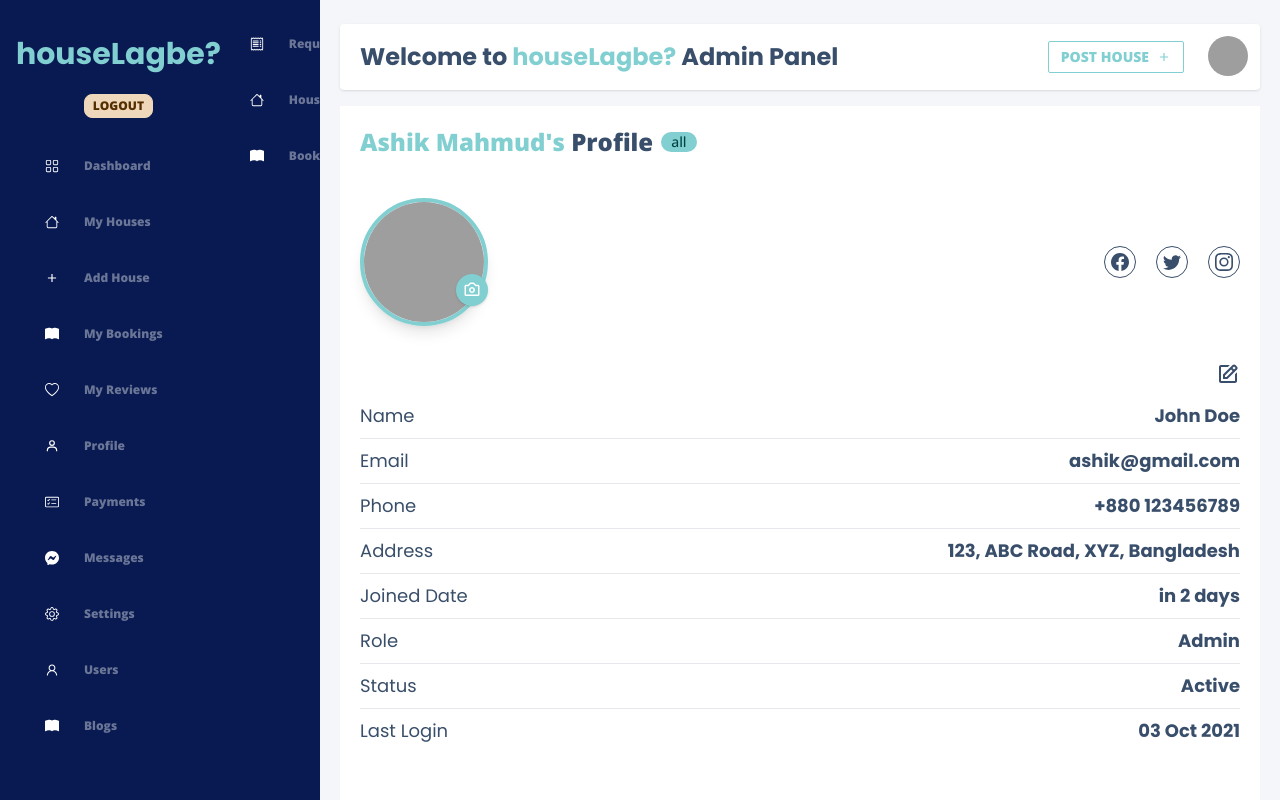
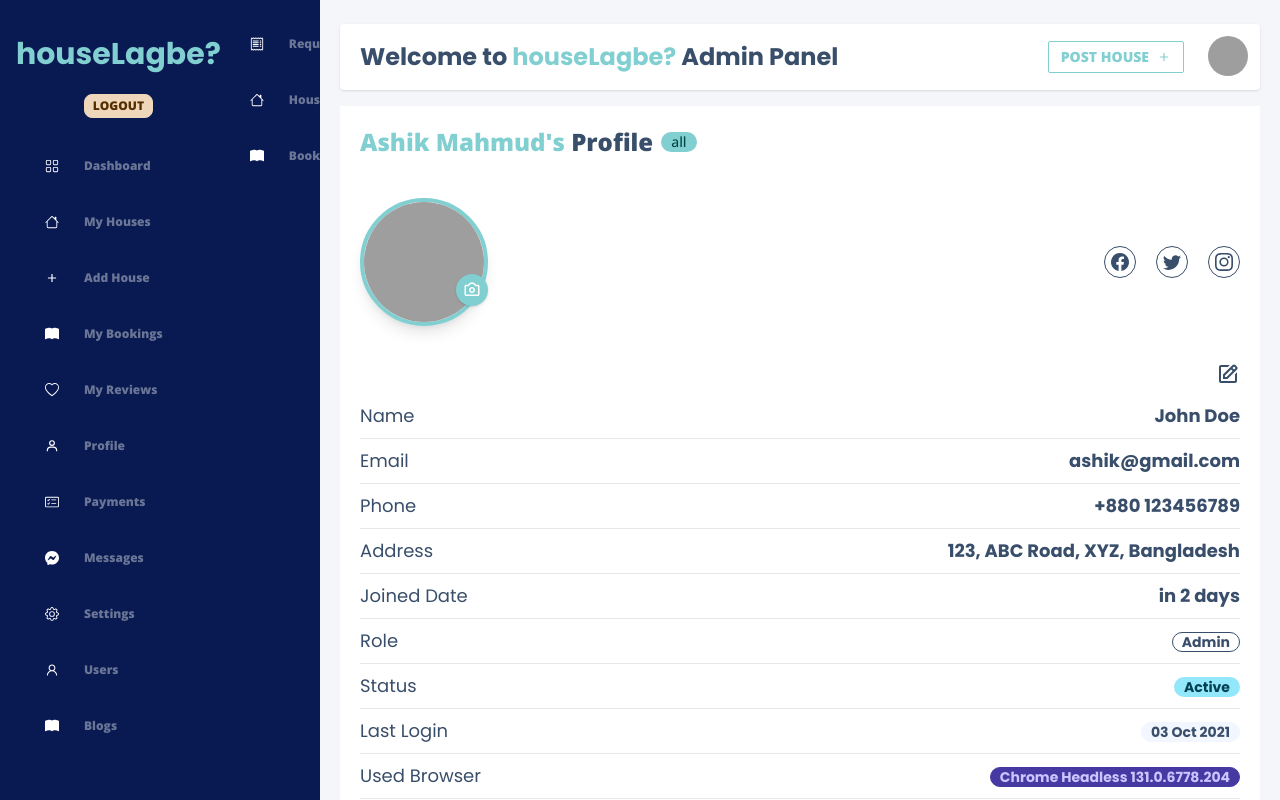
Before and after one commit to Ashik-Mahmud/rent-house-client, a React (Create React App) app: page /dashboard/profile in a window 1280 px wide. Built offline with nearby package versions, Linux system fonts and the light colour scheme; grey boxes are pictures that could not be loaded.

Commit message:
added new package to get device information

```diff
--- a/package.json
+++ b/package.json
@@ -22,6 +22,7 @@
     "quill": "^1.3.7",
     "react": "^18.2.0",
     "react-apexcharts": "^1.4.0",
+    "react-device-detect": "^2.2.2",
     "react-dom": "^18.2.0",
     "react-hook-form": "^7.36.1",
     "react-hot-toast": "^2.4.0",
--- a/src/pages/Dashboard/Profile/Profile.tsx
+++ b/src/pages/Dashboard/Profile/Profile.tsx
@@ -1,4 +1,10 @@
 import formatDistance from "date-fns/formatDistance";
+import {
+  browserName,
+  fullBrowserVersion,
+  osName,
+  osVersion,
+} from "react-device-detect";
 import { BiCamera, BiEdit } from "react-icons/bi";
 import { BsFacebook, BsInstagram, BsTwitter } from "react-icons/bs";
 import useAuth from "../../../hooks/useAuth";
@@ -118,25 +124,43 @@ const Profile = (props: Props) => {
               <div className="profile-details-item flex items-center justify-between text-lg mb-2 border-b pb-2">
                 <span className="profile-details-item-label">Role</span>
                 <span className="profile-details-item-value font-bold">
-                  Admin
+                  <span className="badge badge-outline">Admin</span>
                 </span>
               </div>
               <div className="profile-details-item flex items-center justify-between text-lg mb-2 border-b pb-2">
                 <span className="profile-details-item-label">Status</span>
                 <span className="profile-details-item-value font-bold">
-                  Active
+                  <span className="badge badge-info">Active</span>
                 </span>
               </div>
-              <div className="profile-details-item flex items-center justify-between text-lg">
+              <div className="profile-details-item flex items-center justify-between text-lg mb-2 border-b pb-2">
                 <span className="profile-details-item-label">Last Login</span>
                 <span className="profile-details-item-value font-bold">
-                  03 Oct 2021
+                  <span className="badge badge-ghost"> 03 Oct 2021</span>
+                </span>
+              </div>
+              <div className="profile-details-item flex items-center justify-between text-lg mb-2 border-b pb-2">
+                <span className="profile-details-item-label">Used Browser</span>
+                <span className="profile-details-item-value font-bold">
+                  <span className="badge badge-secondary">
+                    {" "}
+                    {browserName} {fullBrowserVersion}{" "}
+                  </span>
+                </span>
+              </div>
+              <div className="profile-details-item flex items-center justify-between text-lg mb-2 border-b pb-2">
+                <span className="profile-details-item-label">Used Device</span>
+                <span className="profile-details-item-value font-bold">
+                  <span className="badge badge-success">
+                    {osName} {osVersion}
+                  </span>
                 </span>
               </div>
             </div>
           </div>
         </div>
       </div>
+
       <ProfileModal />
       <ImageChangeModal />
     </>
```
Also changed, not shown: 1 other file (tests, documents, lock files or other folders).
